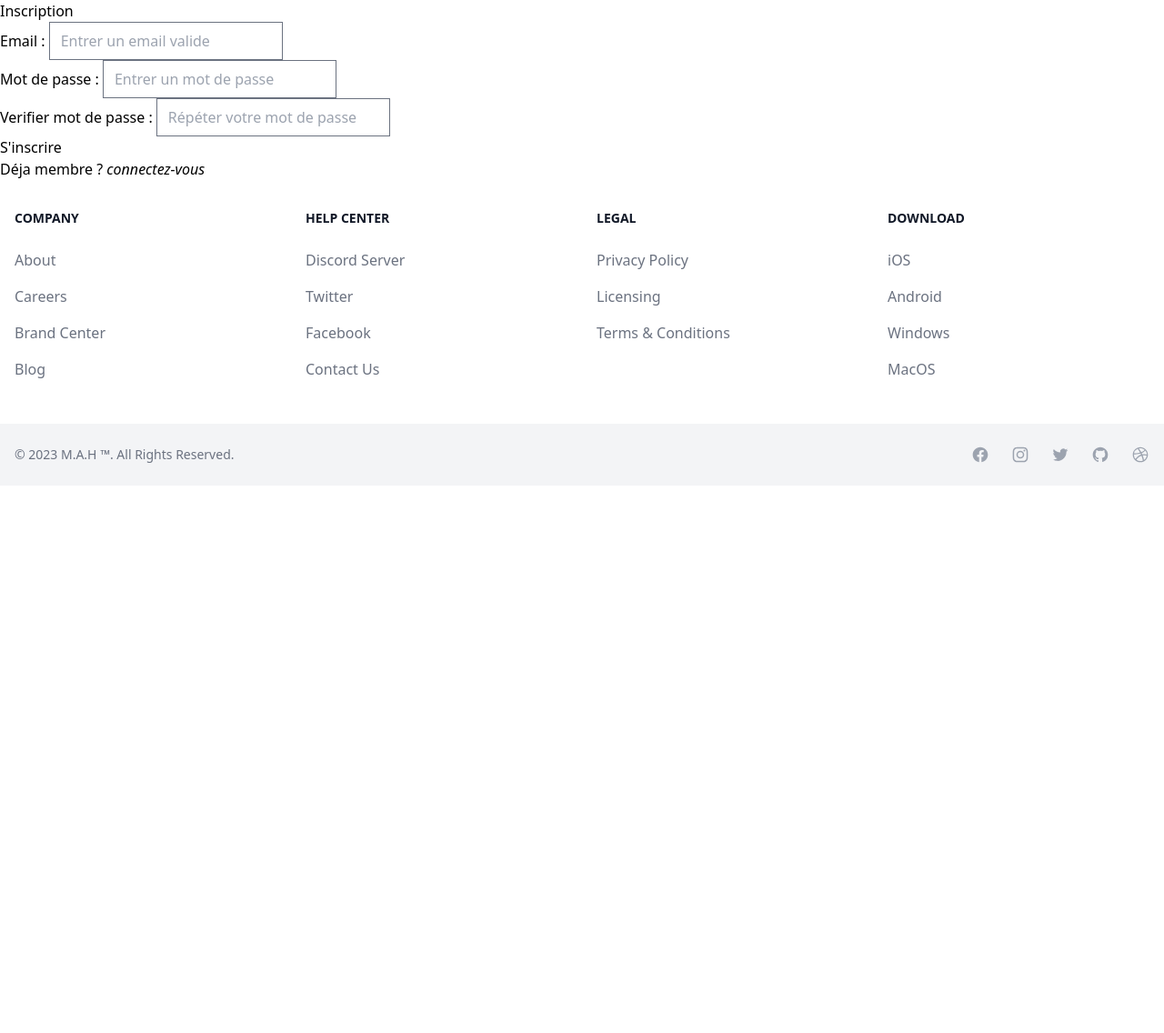
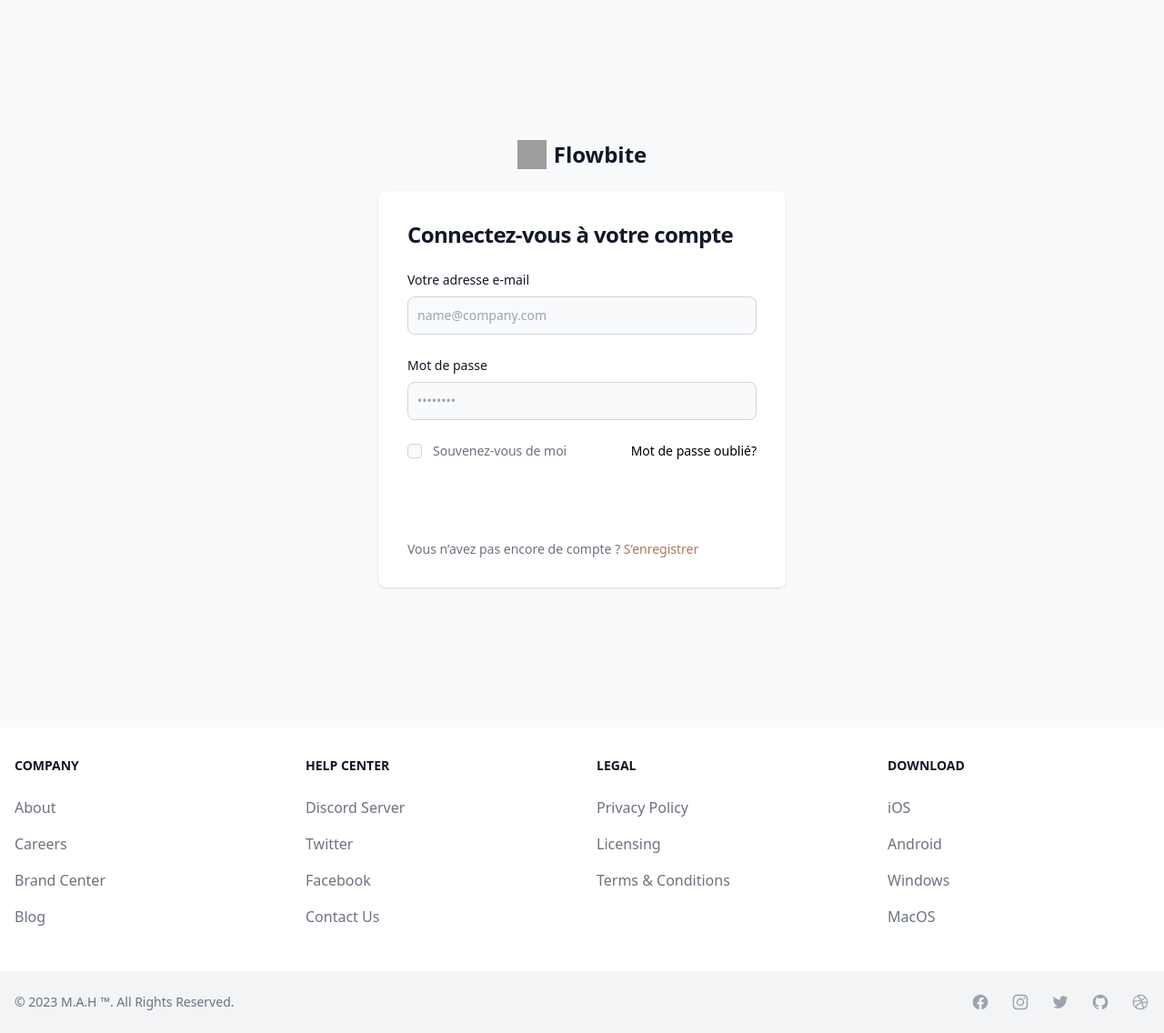
Before and after one commit to aurelien-gallea/boutique-en-ligne, a PHP site: page /signIn.php in a window 1280 px wide. Shown: the part 64-1200 px from the top of the page at 91% size. Before the commit the page ends 573 px from the top, so only its background shows below. Run offline with PHP 8.4, Linux system fonts and the light colour scheme; some libraries are stand-ins or nearby versions; grey boxes are pictures that could not be loaded.

Commit message:
form inscription connexion

```diff
--- a/Templates/base.php
+++ b/Templates/base.php
@@ -16,6 +16,7 @@ if(isset($_SESSION['id']));
     <link rel="stylesheet" href="./public/design/default.css">
     <link href="https://cdnjs.cloudflare.com/ajax/libs/flowbite/1.6.5/flowbite.min.css" rel="stylesheet" />
     <script src="https://cdn.tailwindcss.com"></script>
+    <script src="https://cdnjs.cloudflare.com/ajax/libs/flowbite/1.6.5/flowbite.min.js"></script>
 
 </head>
 
--- a/signIn.php
+++ b/signIn.php
@@ -1,10 +1,12 @@
 <?php
 session_start();
-    $title = "Inscription";
+    $title = "Connexion";
     ob_start();
 ?>
+
+
     <div class="">
-     <!--a voir si on garde  -->
+           <!--  a voir si on garde -->
         <?php
             if (isset($_GET["success"])){
             if ($_GET["success"] == 1) { ?>
@@ -23,44 +25,50 @@ if (isset($_GET["error"])){
         ?>
          <!-- fin du com précédent -->
 
-        <div class="">
-            <!-- En-tête de la carte -->
-            <div class="">
-                <div class=""> Inscription </div>
+         <section class="bg-gray-50 dark:bg-gray-900">
+  <div class="flex flex-col items-center justify-center px-6 py-8 mx-auto md:h-screen lg:py-0">
+      <a href="#" class="flex items-center mb-6 text-2xl font-semibold text-gray-900 dark:text-white">
+          <img class="w-8 h-8 mr-2" src="https://flowbite.s3.amazonaws.com/blocks/marketing-ui/logo.svg" alt="logo">
+          Flowbite
+      </a>
+      <div class="w-full bg-white rounded-lg shadow dark:border md:mt-0 sm:max-w-md xl:p-0 dark:bg-gray-800 dark:border-gray-700">
+          <div class="p-6 space-y-4 md:space-y-6 sm:p-8">
+              <h1 class="text-xl font-bold leading-tight tracking-tight text-gray-900 md:text-2xl dark:text-white">
+              Connectez-vous à votre compte
+              </h1>
+              <form class="space-y-4 md:space-y-6" action="#">
+                  <div>
+                      <label for="email" class="block mb-2 text-sm font-medium text-gray-900 dark:text-white">Votre adresse e-mail</label>
+                      <input type="email" name="email" id="email" class="bg-gray-50 border border-gray-300 text-gray-900 sm:text-sm rounded-lg focus:ring-primary-600 focus:border-primary-600 block w-full p-2.5 dark:bg-gray-700 dark:border-gray-600 dark:placeholder-gray-400 dark:text-white dark:focus:ring-blue-500 dark:focus:border-blue-500" placeholder="name@company.com" required="">
                   </div>
-            <!-- Corps -->
-            <div class="">
-                <form  class="" method="post" action="">
-                    <p class="">
-                        <label class="" for="email">Email :</label>
-                        <input class="" type="email" name="email" id="email" placeholder="Entrer un email valide" required>
+                  <div>
+                      <label for="password" class="block mb-2 text-sm font-medium text-gray-900 dark:text-white">Mot de passe</label>
+                      <input type="password" name="password" id="password" placeholder="••••••••" class="bg-gray-50 border border-gray-300 text-gray-900 sm:text-sm rounded-lg focus:ring-primary-600 focus:border-primary-600 block w-full p-2.5 dark:bg-gray-700 dark:border-gray-600 dark:placeholder-gray-400 dark:text-white dark:focus:ring-blue-500 dark:focus:border-blue-500" required="">
+                  </div>
+                  <div class="flex items-center justify-between">
+                      <div class="flex items-start">
+                          <div class="flex items-center h-5">
+                            <input id="remember" aria-describedby="remember" type="checkbox" class="w-4 h-4 border border-gray-300 rounded bg-gray-50 focus:ring-3 focus:ring-primary-300 dark:bg-gray-700 dark:border-gray-600 dark:focus:ring-primary-600 dark:ring-offset-gray-800" required="">
+                          </div>
+                          <div class="ml-3 text-sm">
+                            <label for="remember" class="text-gray-500 dark:text-gray-300">Souvenez-vous de moi</label>
+                          </div>
+                      </div>
+                      <a href="#" class="text-sm font-medium text-primary-600 hover:underline dark:text-primary-500">Mot de passe oublié?</a>
+                  </div>
+                  <button type="submit" class="w-full text-white bg-primary-600 hover:bg-primary-700 focus:ring-4 focus:outline-none focus:ring-primary-300 font-medium rounded-lg text-sm px-5 py-2.5 text-center dark:bg-primary-600 dark:hover:bg-primary-700 dark:focus:ring-primary-800">Connexion</button>
+                  <p class="text-sm font-light text-gray-500 dark:text-gray-400">
+                  Vous n’avez pas encore de compte ? <a href="#" class="font-medium text-primary-600 hover:underline dark:text-primary-500" style="color: #AD785D">S’enregistrer</a>
                   </p>
-
-                    <p class="">
-                        <label class="" for="password">Mot de passe :</label>
-                        <input class="" type="password" name="password" id="password" placeholder="Entrer un mot de passe" required>
-                    </p>
-                    <p class="">
-                        <label class="" for="password">Verifier mot de passe :</label>
-                        <input class="" type="password" name="password_two" id="password_two" placeholder="Répéter votre mot de passe" required>
-                    </p>
-                    <button class="" type="submit">S'inscrire</button>
               </form>
           </div>
-            <div class="">
-                    <div class="">
-                        <p>Déja membre ? <a href="signUp.php"><i>connectez-vous</i></a></p>
       </div>
   </div>
+</section>
 
 
-
-        </div>
-
-    </div>
-
-</div>
 <?php
 $content = ob_get_clean();
 require_once("./Templates/base.php");
+
 ?>
```
Also changed, not shown: signUp.php (+45 -28 lines). Lines whose indentation alone changed are shown as unchanged.
